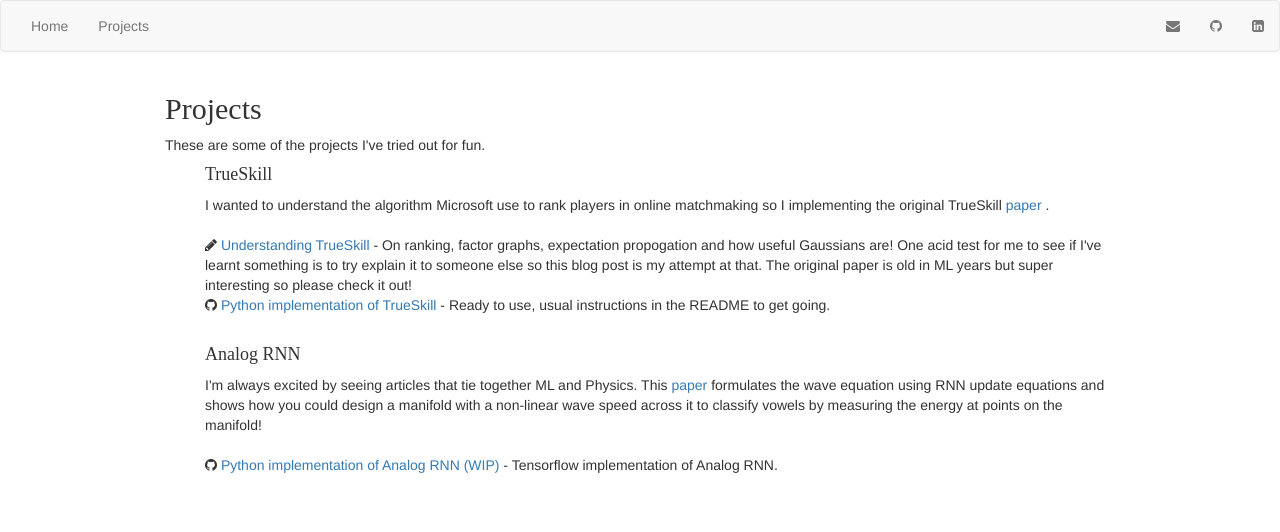
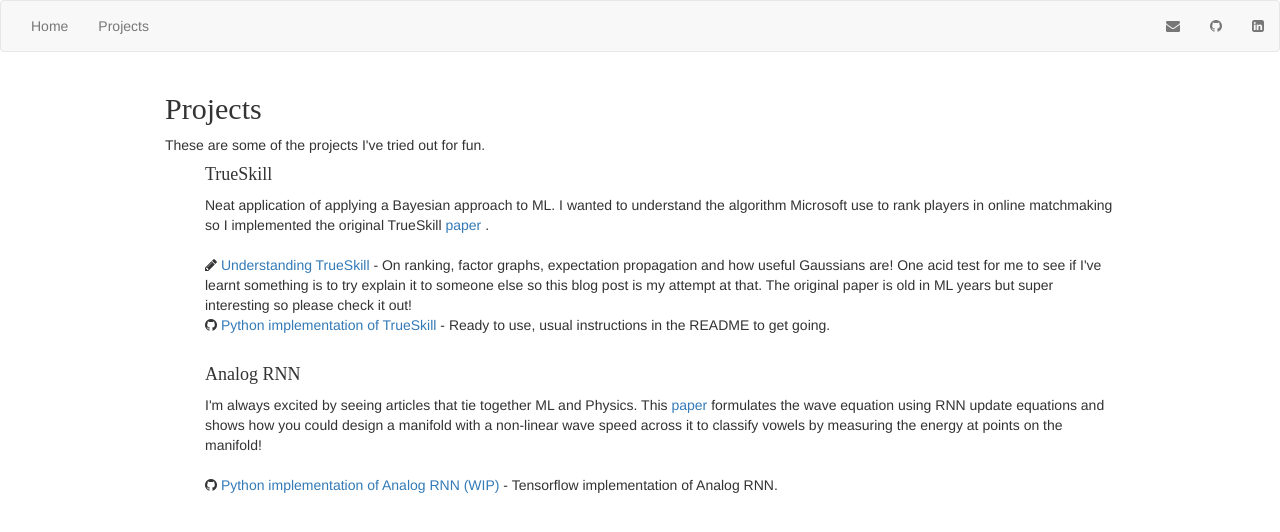
Before and after one commit to Nush395/Nush395.github.io, a Jekyll site: the page built from projects/index.html, in a window 1280 px wide. Shown: the top 532 px of the page. Built offline with Jekyll 4.4.1, drawn with Linux system fonts in a browser that asks for light colours.

Commit message:
Format change.

```diff
--- a/projects/index.html
+++ b/projects/index.html
@@ -13,8 +13,8 @@
 			<h4>
 				TrueSkill
 			</h4>
-			I wanted to understand the algorithm Microsoft use to rank players in online matchmaking
-			so I implementing the original TrueSkill
+			Neat application of applying a Bayesian approach to ML. I wanted to understand the algorithm Microsoft use to
+			rank players in online matchmaking so I implemented the original TrueSkill
 			<a href="https://www.microsoft.com/en-us/research/wp-content/uploads/2007/01/NIPS2006_0688.pdf">
 				paper
 			</a>
@@ -24,15 +24,14 @@
 			<i class="fa fa-pencil"></i>
 			<a href="https://nush395.github.io/2020/06/06/true-skill.html" title="Understanding TrueSkill">
 			Understanding TrueSkill
-			</a> - On ranking, factor graphs, expectation propogation and how useful Gaussians are! One acid test for me to see if I've learnt something is to try explain
-		it to someone else so this blog post is my attempt at that. The original paper is old in ML years but super
-			interesting so please check it out!
+			</a> - On ranking, factor graphs, expectation propagation and how useful Gaussians are! One acid test for me
+			to see if I've learnt something is to try explain it to someone else so this blog post is my attempt at
+			that. The original paper is old in ML years but super interesting so please check it out!
 			<br>
 			<i class="fa fa-github"></i>
 			<a href="https://github.com/Nush395/TrueSkill">
 				Python implementation of TrueSkill
-			</a>
-			- Ready to use, usual instructions in the README to get going.
+			</a> - Ready to use, usual instructions in the README to get going.
 		</li>
 		<br>
 		<li>
```
